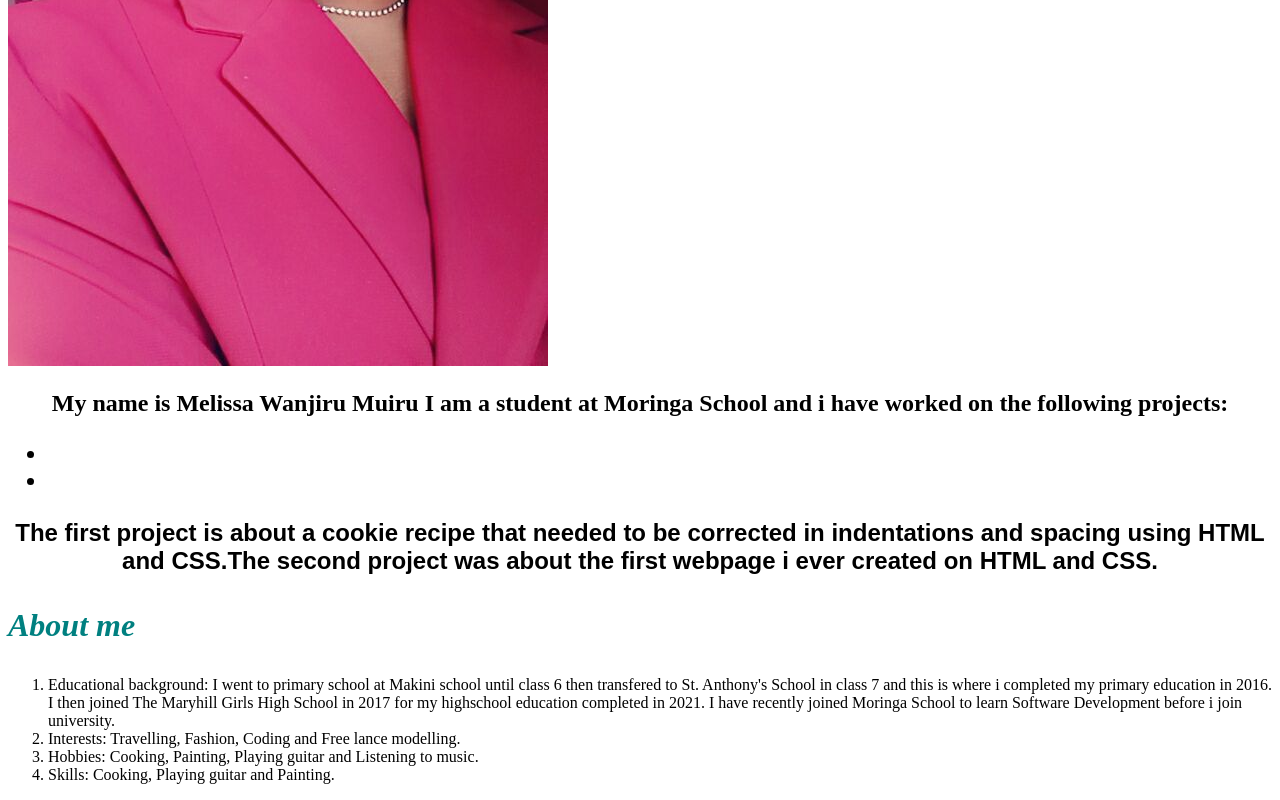
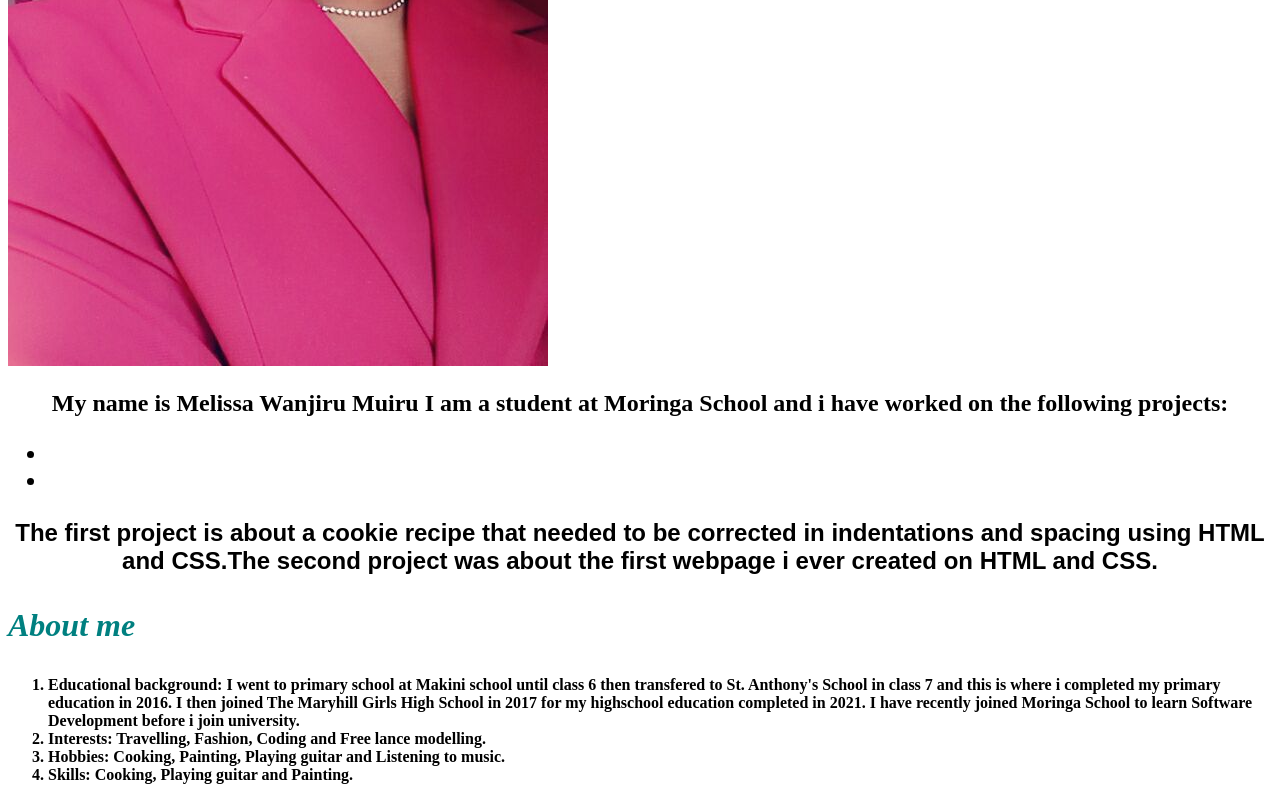
Before and after one commit to muirumelissa/myportfolio, a plain HTML site: page landing-page.html in a window 1280 px wide. Shown: the part 674-1474 px from the top of the page. Drawn offline with Linux system fonts and the light colour scheme.

Commit message:
add landing-page.html

```diff
--- a/css/style.css
+++ b/css/style.css
@@ -19,5 +19,9 @@ h3{
   color:teal;
   font-style:italic;
   font-size:xx-large;
-
 }
+ol{
+  color:black;
+  font-family: serif;
+  font-weight: bold;
+}
```
Lines whose indentation alone changed are shown as unchanged.
